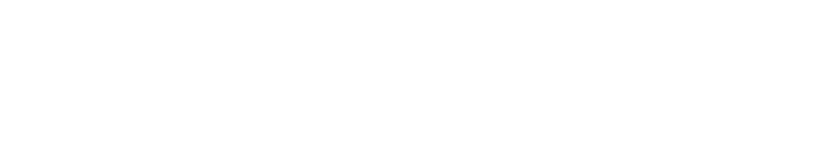
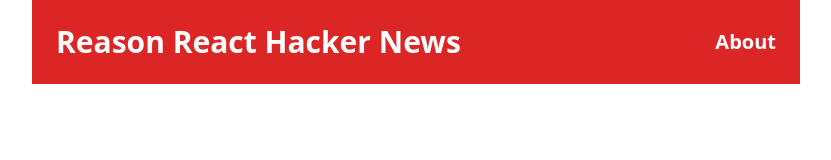
Before and after one commit to psb/reason-react-hn-melange, a React app: page index.html in a window 1280 px wide. Shown: the whole page, without its empty margins (224-1055 px from the left). Built offline with nearby package versions, Linux system fonts and the light colour scheme.

```diff
--- a/index.html
+++ b/index.html
@@ -3,11 +3,23 @@
   <head>
     <meta charset="UTF-8" />
     <meta name="viewport" content="width=device-width, initial-scale=1.0" />
-    <link rel="icon" type="image/svg+xml" href="/public/vite.svg" />
+    <link rel="icon" type="image/png" href="/favicon.png" />
     <link rel="stylesheet" href="/public/index.css" />
-    <title>Melange, Vite and Tailwind</title>
+    <title>Reason React Hacker News (2023)</title>
   </head>
-  <body>
+  <body class="container max-w-screen-md mx-auto">
+    <div
+      class="flex flex-row justify-between items-center bg-red-600 p-6 text-white"
+    >
+      <a href="/" class="text-3xl font-bold">
+        <h1>Reason React Hacker News</h1>
+      </a>
+      <a
+        href="https://github.com/psb/reason-react-hn-melange"
+        class="text-xl font-bold"
+        >About</a
+      >
+    </div>
     <div id="root"></div>
     <script
       type="module"
```
Also changed, not shown: README.md, public/favicon.png (added), public/notfound404.png (added), 8 other files.
